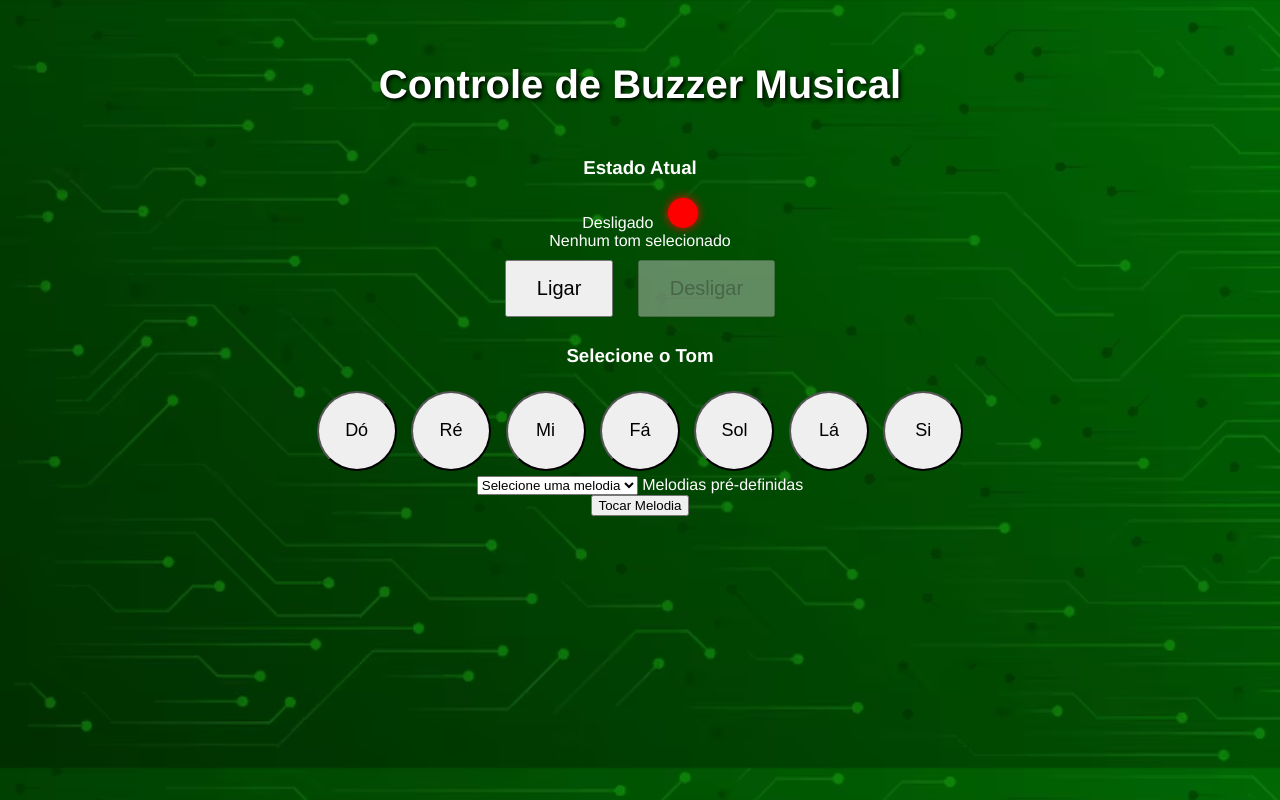
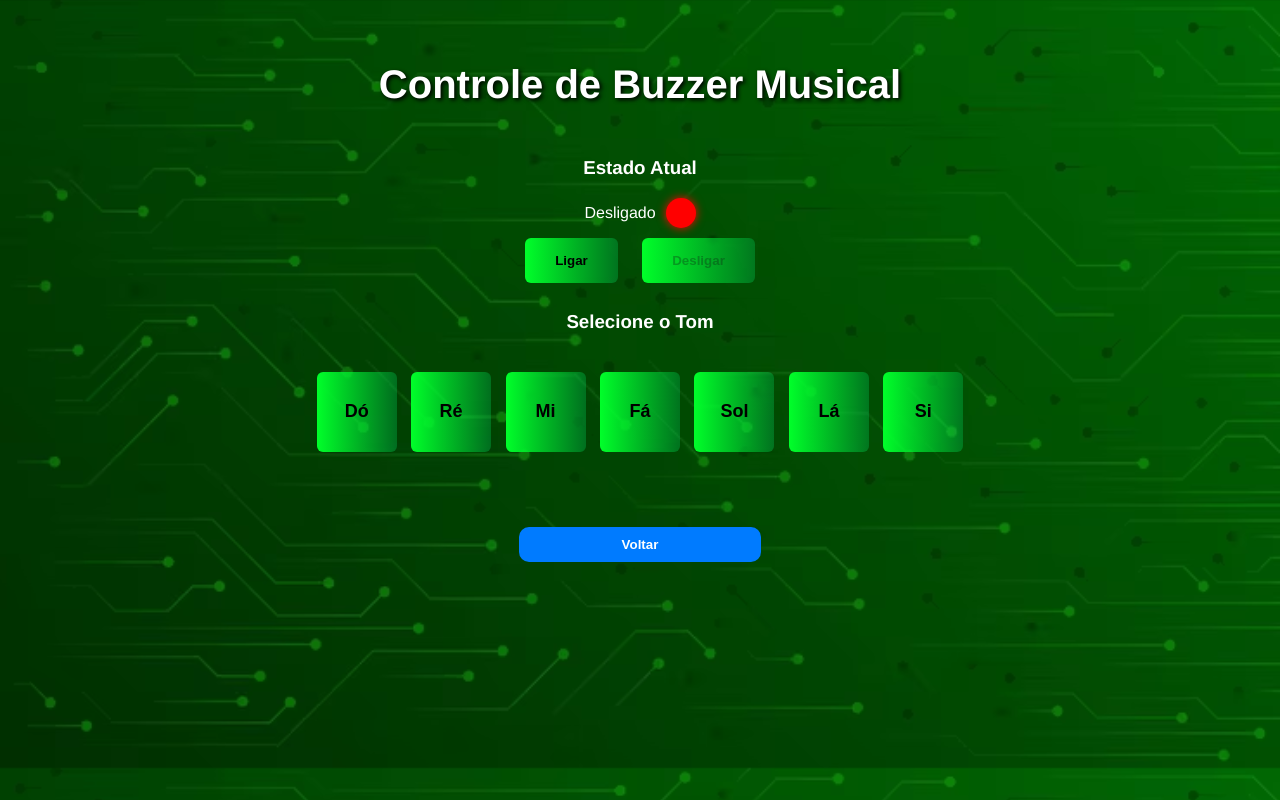
Before and after one commit to RafaelRodrigues17/ArduinoDesing, a Flask app: page /buzzer in a window 1280 px wide. Run offline with Flask 3, Linux system fonts and the light colour scheme; parts of the project's set-up code (start-up, migrations or seed data) failed here and were passed over.

Commit message:
buzzer e pir

```diff
--- a/database_local.py
+++ b/database_local.py
@@ -12,7 +12,7 @@ class BancoLocal:
         self.cursor.execute ("""create table if not exists pir (id integer primary key autoincrement, movimento text, nome text, hora text, data text)""")
         self.cursor.execute ("""create table if not exists fotoresistor (id integer primary key autoincrement, luminosidade integer, nome text)""")
         self.cursor.execute ("""create table if not exists buzzer (id integer primary key autoincrement, som text, nome text, hora text, data text)""")
-        self.cursor.execute ("""create table if not exists touch (id integer primary key autoincremnt, status text, nome, text, hora text, data text)""")
+        self.cursor.execute ("""create table if not exists touch (id integer primary key autoincrement, status text, nome, text, hora text, data text)""")
         self.conexao.commit ()
 
     def dados_ultrassonico (self):
--- a/static/styles.css
+++ b/static/styles.css
@@ -72,8 +72,11 @@ h1 {
   color: white; /* Cor branca */
   text-shadow: 1px 1px 2px black; /* Sombra para melhor leitura */
 }
-/* Botão azul para ligar o LED */
+/* Botão azul para voltar para a página "Home" */
 button.ligar {
+  width: 100%;
+  padding: 10px;
+  margin: 10px 0;
   margin-top: 20px;
   background-color: #007bff; /* Azul */
   color: white;
@@ -82,6 +85,10 @@ button.ligar {
   cursor: pointer;
   font-weight: bold;
   transition: background 0.3s;
+}
+
+div.btn-voltar {
+  width: 100px;
 }
 
 button.ligar:hover {
@@ -169,11 +176,10 @@ input[type="text"], input[type="password"] {
 
 /* Botão */
 .botoes button {
-  width: 100%;
   padding: 10px;
   margin-top: 20px;
   border: none;
-  background: linear-gradient(90deg, #00ffff, #007777);
+  background: linear-gradient(90deg, #00ff2a, #00ec7241);
   color: black;
   font-weight: bold;
   border-radius: 6px;
@@ -182,7 +188,7 @@ input[type="text"], input[type="password"] {
 }
 
 .botoes button:hover {
-  background: linear-gradient(90deg, #00ffee, #005555);
+  background: linear-gradient(90deg, #00ff4c91, #01e178);
   transform: scale(1.03);
 }
 
@@ -277,3 +283,11 @@ a.atualizar svg {
 button#voltar {
   margin-top: 70px;
 }
+
+div.status-desligado {
+  display: flex;
+  flex-direction: row;
+  width: 100%;
+  justify-content: center;
+  align-items: center;
+}
--- a/templates/buzzer.html
+++ b/templates/buzzer.html
@@ -12,15 +12,24 @@
       margin: 5px;
       font-size: 18px;
       border-radius: 50%;
+      background-color: #02f606;
     }
     .btn-control {
+      margin: 10px;
       padding: 15px 30px;
-      font-size: 20px;
-      margin: 10px;
+      border: none;
+      background: linear-gradient(90deg, #00ff2a, #00ec7241);
+      font-weight: bold;
+      border-radius: 6px;
+      cursor: pointer;
+      transition: background 0.3s, transform 0.2s;
+
     }
     .active-tone {
-      box-shadow: 0 0 15px #0d6efd;
+      box-shadow: 0 0 15px #02f606;
       transform: scale(1.05);
+      background: linear-gradient(90deg, #00ff4c91, #01e178);
+      transform: scale(1.03);
     }
     #status-indicator {
       width: 30px;
@@ -37,7 +46,7 @@
       background-color: #f00;
       box-shadow: 0 0 10px #f00;
     }
-  </style>
+    </style>
 </head>
 <body>
   <div class="container py-5">
@@ -48,13 +57,11 @@
         <div class="card mb-4">
           <div class="card-body">
             <h3 class="card-title">Estado Atual</h3>
-            <div class="d-flex justify-content-center align-items-center mb-3">
+            <div class="status-desligado">
               <span id="status-text">Desligado</span>
               <div id="status-indicator" class="off"></div>
             </div>
-            <div class="mb-3">
-              <span id="current-tone">Nenhum tom selecionado</span>
-            </div>
+
             <div>
               <button id="play-btn" class="btn btn-primary btn-control">
                 <i class="bi bi-play-fill"></i> Ligar
@@ -69,7 +76,7 @@
         <div class="card">
           <div class="card-body">
             <h3 class="card-title">Selecione o Tom</h3>
-            <div class="d-flex flex-wrap justify-content-center">
+            <div class="flex-wrap justify-content-center botoes">
               <button data-tone="262" class="btn btn-outline-primary btn-tone">Dó</button>
               <button data-tone="294" class="btn btn-outline-primary btn-tone">Ré</button>
               <button data-tone="330" class="btn btn-outline-primary btn-tone">Mi</button>
@@ -77,27 +84,18 @@
               <button data-tone="392" class="btn btn-outline-primary btn-tone">Sol</button>
               <button data-tone="440" class="btn btn-outline-primary btn-tone">Lá</button>
               <button data-tone="494" class="btn btn-outline-primary btn-tone">Si</button>
+
             </div>
           </div>
         </div>
 
-        <div class="mt-4">
-          <div class="form-floating">
-            <select class="form-select" id="melody-select">
-              <option value="">Selecione uma melodia</option>
-              <option value="1">Alarme</option>
-              <option value="2">Sirene</option>
-              <option value="3">Música Simples</option>
-            </select>
-            <label for="melody-select">Melodias pré-definidas</label>
-          </div>
-          <button id="play-melody" class="btn btn-success mt-2">Tocar Melodia</button>
-        </div>
       </div>
+      <button type="button" class="ligar" id="voltar" style="width: 20%;" onclick="window.location.href='/home'">Voltar</button>
     </div>
   </div>
+</div>
 
-  <script src="https://cdn.jsdelivr.net/npm/bootstrap@5.1.3/dist/js/bootstrap.bundle.min.js"></script>
+
   <script>
     const playBtn = document.getElementById('play-btn');
     const stopBtn = document.getElementById('stop-btn');
@@ -110,7 +108,7 @@
 
     let currentTone = null;
     let isPlaying = false;
-    let arduinoIP = '192.168.1.100'; // Substitua pelo IP do seu Arduino
+    let arduinoIP = '192.168.1.254'; // Substitua pelo IP do seu Arduino
 
     // Função para atualizar a interface
     function updateUI() {
@@ -164,28 +162,18 @@
 
     toneButtons.forEach(button => {
       button.addEventListener('click', async () => {
+      if(currentTone == button.dataset.tone) {
+        button.classList.remove('active-tone');
+        currentTone = null
+      }
+      else {
         currentTone = button.dataset.tone;
         toneButtons.forEach(btn => btn.classList.remove('active-tone'));
         button.classList.add('active-tone');
 
-        await sendCommand(`setTone?tone=${currentTone}`);
+        await sendCommand(`setTone?tone=${currentTone}`);}
         updateUI();
       });
-    });
-
-    playMelodyBtn.addEventListener('click', async () => {
-      const melody = melodySelect.value;
-      if (!melody) {
-        alert('Selecione uma melodia');
-        return;
-      }
-
-      // Envie o comando para tocar a melodia selecionada
-      const result = await sendCommand(`playMelody?type=${melody}`);
-      if (result) {
-        isPlaying = true;
-        updateUI();
-      }
     });
 
     // Inicializar UI
--- a/templates/pir.html
+++ b/templates/pir.html
@@ -126,9 +126,9 @@
         </tbody>
       </table>
     </div>
-
+    <button type="submit" class="ligar" onclick="return definirEstado('ligar')">Ligar PIR</button>
+    <button type="submit" class="desligar" onclick="return definirEstado('desligar')">Desligar PIR</button>
     <button type="button" class="ligar" onclick="window.location.href='/home'">Voltar</button>
-    </form>
   </div>
 
   <script>
--- a/templates/ultrassonico.html
+++ b/templates/ultrassonico.html
@@ -142,7 +142,7 @@
 
   <script>
     function definirEstado(acao) {
-      document.getElementById('distsncia').value = (acao === 'ligar') ? 1 : 0;
+      document.getElementById('distancia').value = (acao === 'ligar') ? 1 : 0;
     }
   </script>
 </body>
```
Also changed, not shown: banco_local.db.
